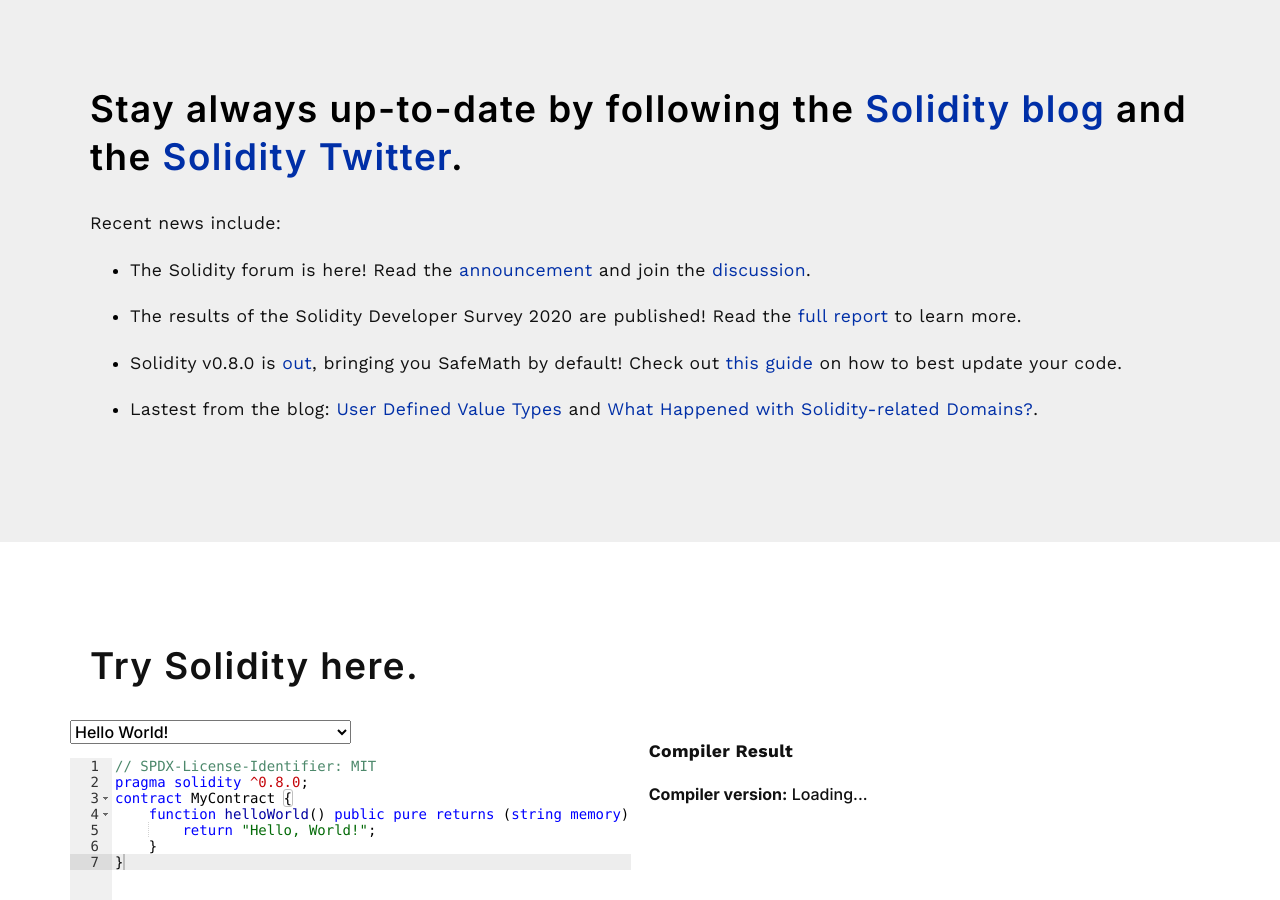
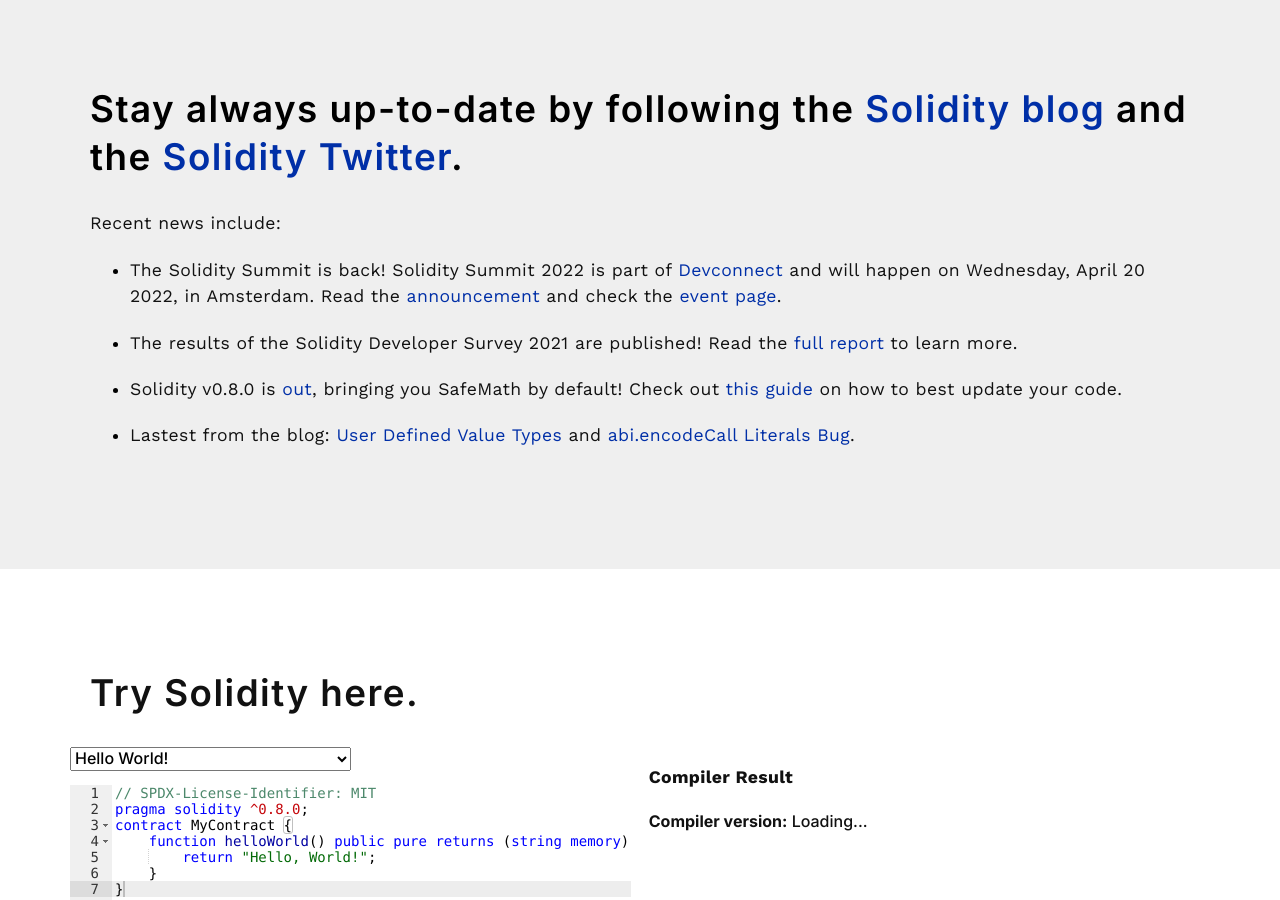
Before and after one commit to ethereum/solidity-portal, a Jekyll site: the page built from index.html, in a window 1280 px wide and 900 px high, scrolled down 2124 px. Built offline with Jekyll 4.4.1, drawn with Linux system fonts in a browser that asks for light colours; some web fonts are replaced; the list of posts is cut into pages by our own code; some of the changed text lies outside the part shown.

Commit message:
updating to sol summit 2022 and newer blog posts as highlights

```diff
--- a/index.html
+++ b/index.html
@@ -58,10 +58,10 @@
 				<h2><strong>Stay always up-to-date by following the <a href="https://blog.soliditylang.org">Solidity blog</a> and the <a href="https://twitter.com/solidity_lang">Solidity Twitter</a>.</strong></h2>
 				<p>Recent news include:</p>
 				<ul>
-					<li><p>The Solidity forum is here! Read the <a href="https://blog.soliditylang.org/2021/02/01/launching-the-solidity-forum/">announcement</a> and join the <a href="https://forum.soliditylang.org/">discussion</a>.</li></p>
-					<li><p>The results of the Solidity Developer Survey 2020 are published! Read the <a href="https://blog.soliditylang.org/2021/01/26/solidity-developer-survey-2020-results/">full report</a> to learn more.</li></p>
+					<li><p>The Solidity Summit is back! Solidity Summit 2022 is part of <a href="https://devconnect.org/">Devconnect</a> and will happen on Wednesday, April 20 2022, in Amsterdam. Read the <a href="https://blog.soliditylang.org/2022/02/22/solidity-summit-2022-announcement/">announcement</a> and check the <a href="https://summit.soliditylang.org/">event page</a>.</li></p>
+					<li><p>The results of the Solidity Developer Survey 2021 are published! Read the <a href="https://blog.soliditylang.org/2022/02/07/solidity-developer-survey-2021-results/">full report</a> to learn more.</li></p>
 					<li><p>Solidity v0.8.0 is <a href="https://blog.soliditylang.org/2020/12/16/solidity-v0.8.0-release-announcement/" >out</a>, bringing you SafeMath by default! Check out <a href="https://docs.soliditylang.org/en/latest/080-breaking-changes.html#how-to-update-your-code">this guide</a> on how to best update your code.</li></p>
-					<li><p>Lastest from the blog: <a href="https://blog.soliditylang.org/2021/09/27/user-defined-value-types/">User Defined Value Types</a> and <a href="https://blog.soliditylang.org/2021/05/03/soliditylangorg-umbrella-domain/">What Happened with Solidity-related Domains?</a>.</li></p>
+					<li><p>Lastest from the blog: <a href="https://blog.soliditylang.org/2021/09/27/user-defined-value-types/">User Defined Value Types</a> and <a href="https://blog.soliditylang.org/2022/03/16/encodecall-bug/">abi.encodeCall Literals Bug</a>.</li></p>
 				</p>
 				<div class="text editable">
 		</div>
@@ -129,13 +129,15 @@
 	<div class="container flex">
 		<div class="text editable">
 			<h2>The <strong><a href="https://summit.soliditylang.org">Solidity Summit</a></strong> is a free interactive forum for people involved and interested in the Solidity language and the ecosystem around it.</h2>
-			<p>The 1st Solidity Summit <a href="https://blog.soliditylang.org/2020/04/17/solidity-summit-2020-goes-interspace/">took place online</a> on April 29-30 2020 and featured discussions & talks on Solidity, Yul, language design and tooling. The event aimed to...</p>
+			<p>After a first virtual Solidity Summit in 2020, we are excited to announce an in-person event for 2022:</p>
+			<p>Join us for the second Solidity Summit, this time in <a href="https://blog.soliditylang.org/2022/02/22/solidity-summit-2022-announcement/">Amsterdam</a>, on April 20! You can find all details on registration and more on the <a href="https://summit.soliditylang.org/">event page</a>.</p>
+			<p>The first Solidity Summit <a href="https://blog.soliditylang.org/2020/04/17/solidity-summit-2020-goes-interspace/">took place online</a> on April 29-30 2020 and featured discussions & talks on Solidity, Yul, language design and tooling. The event aimed to...</p>
 				<ul>
 					<li><p>Host useful (language design related) discussions that result in improvement proposals, leading to actual implementations.</p></li>
 					<li><p>Foster communication between teams working on similar topics.</p></li>
 					<li><p>Identify needs for the smart contract ecosystem for Ethereum.</p></li>
 				</ul>
-		<p>There will be more Solidity Summits coming up in future. In the meantime, you can revisit the 2020 <a href="https://docs.google.com/spreadsheets/d/1ylkaTYKx9TbAifCgyH2jN9SKJKrYfzab9zzTZgSL44g">agenda</a>, watch the <a href="https://www.youtube.com/watch?v=lhjo2FuU4v0&list=PLaM7G4Llrb7xlGxwlYGTy1T-GHpytE3RC">talks</a> online or read the <a href="https://blog.soliditylang.org/2020/06/09/solidity-summit-recap/">recap</a> of the event.</p>
+		<p>You can revisit the 2020 <a href="https://docs.google.com/spreadsheets/d/1ylkaTYKx9TbAifCgyH2jN9SKJKrYfzab9zzTZgSL44g">agenda</a>, watch the <a href="https://www.youtube.com/watch?v=lhjo2FuU4v0&list=PLaM7G4Llrb7xlGxwlYGTy1T-GHpytE3RC">talks</a> online or read the <a href="https://blog.soliditylang.org/2020/06/09/solidity-summit-recap/">recap</a> of the event.</p>
 		<br>
 		{% include youtube.html youtube_id="lhjo2FuU4v0?start=575" %}
 		</div>
```
